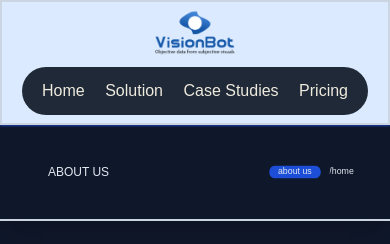
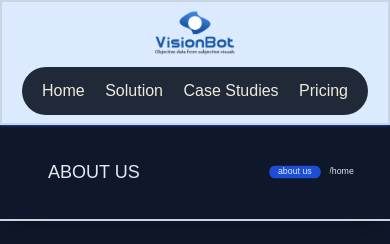
Before and after one commit to ArzitPanda/visionbot, a Next.js app: page /AboutUs in a window 390 px wide. Shown: the top 244 px of the page. Built offline with nearby package versions, Linux system fonts and the light colour scheme.

Commit message:
Update Heading.js

```diff
--- a/components/Heading.js
+++ b/components/Heading.js
@@ -4,7 +4,7 @@ const Heading = ({c,to,form}) => {
   return (
     <div className="w-full text-slate-200 shadow-xl flex items-center flex-row justify-between py-1 px-10   h-24 lg:h-36 border-b-2 border-slate-300  ">
 
-        <h2 className="flex flex-1 text-center lg:pl-3 lg:text-left  p-2 text-xs md:text-xl lg:text-4xl">{c.toUpperCase()}</h2>
+        <h2 className="flex flex-1 text-center lg:pl-3 lg:text-left  p-2 text-lg md:text-xl lg:text-4xl">{c.toUpperCase()}</h2>
         <div className="flex flex-row items-center text-[8px]  md:text-xl scale-110 md:scale-100">
            <span className=" px-2 bg-blue-700 rounded-full mr-2 "> {to+" "}</span><div className="text-[8px] md:text-xl">/{form}</div>
         </div>
```
